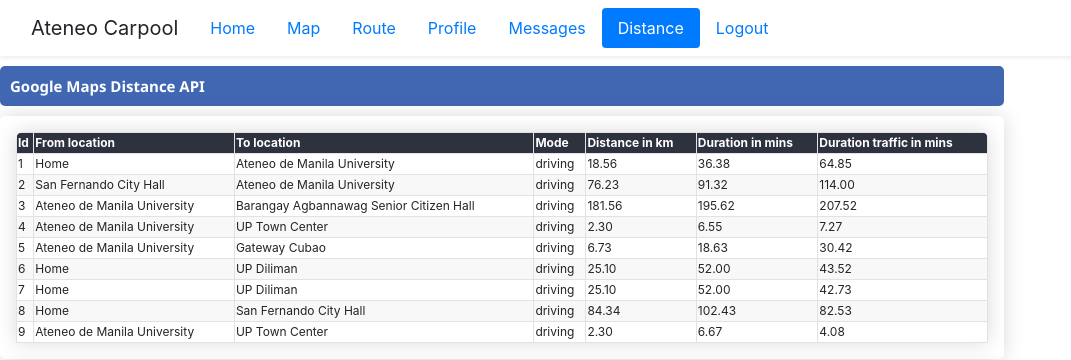
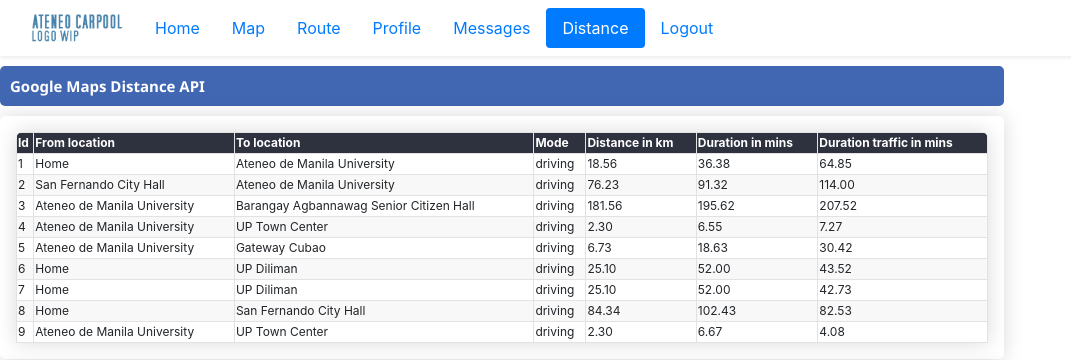
Before and after one commit to alvin-andrada/CSCI-42-Project, a Django app: page /distance in a window 1280 px wide. Shown: the top 360 px of the page, without its empty margins (0-1071 px from the left). Run offline with Django 5.2, Linux system fonts and the light colour scheme; data comes from the database, SQL or seed files in the repository; some libraries are stand-ins or nearby versions.

Commit message:
Added placeholder logo

```diff
--- a/project_content/static/project_content/main.css
+++ b/project_content/static/project_content/main.css
@@ -136,3 +136,7 @@ form{
     margin-bottom: 20px;
     box-shadow: 0 0 20px rgba(0, 0, 0, .15);
 }
+
+.navbar-brand{
+    height: 2em;
+}
--- a/project_content/templates/project_content/base.html
+++ b/project_content/templates/project_content/base.html
@@ -36,7 +36,7 @@
 
     <nav class="navbar navbar-expand-lg navbar-light bg-body-tertiary shadow-sm">
         <div class="container-fluid">
-          <a class="navbar-brand">Ateneo Carpool</a>
+          <img class="navbar-brand" src="{% static 'project_content/carpool_logo.png' %}" alt="Ateneo Carpool">
           <button class="navbar-toggler" type="button" data-bs-toggle="collapse" data-bs-target="#navbarSupportedContent" aria-controls="navbarSupportedContent" aria-expanded="false" aria-label="Toggle navigation">
             <span class="navbar-toggler-icon"></span>
           </button>
```
Also changed, not shown: project_content/static/project_content/carpool_logo.png (added).
